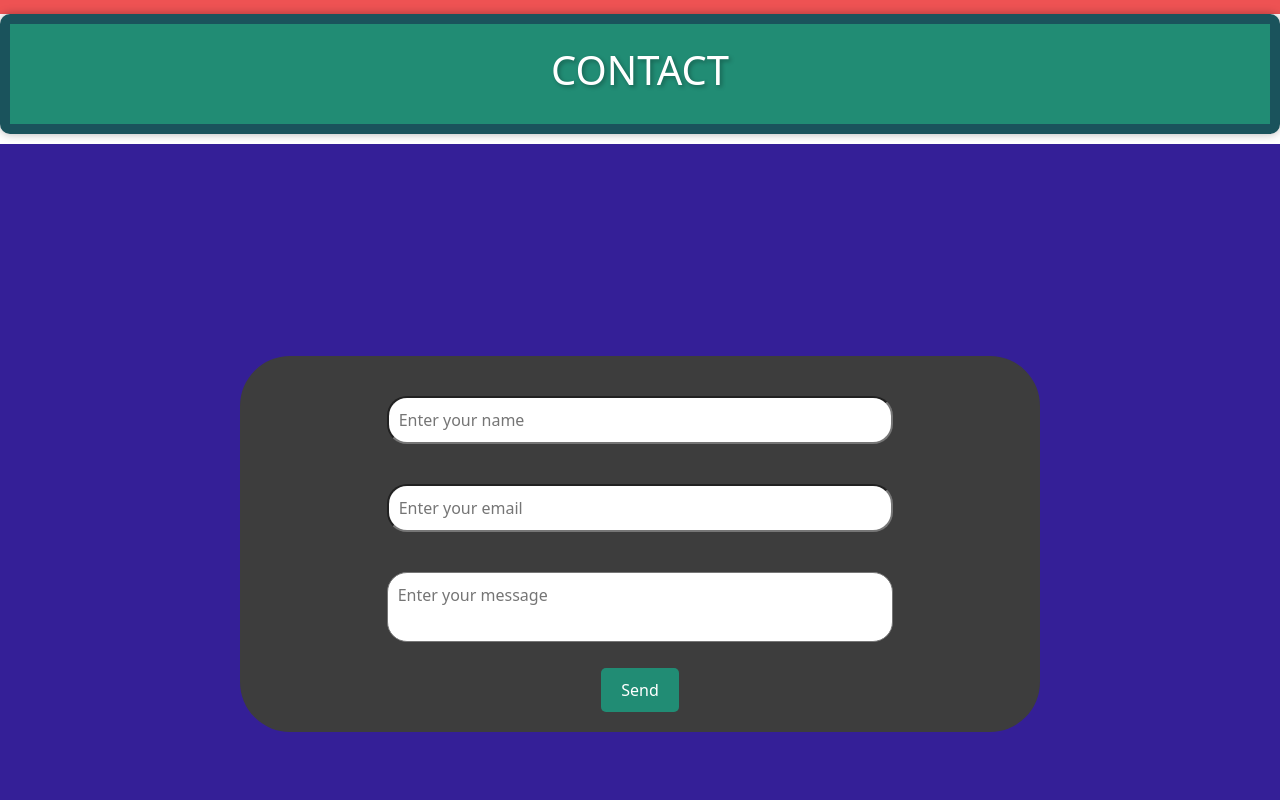
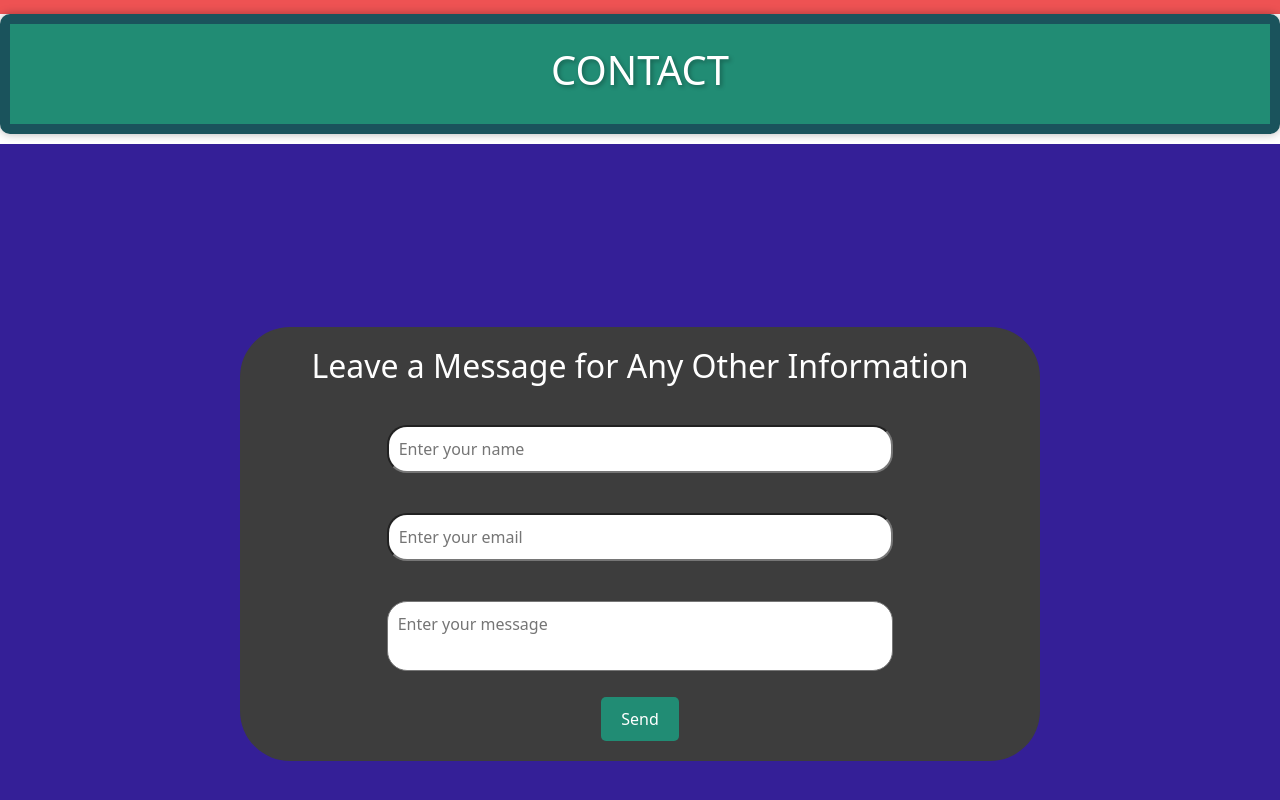
Before and after one commit to maheshritgithub/portfolio, a React (Create React App) app: page / in a window 1280 px wide. Shown: the part 4541-5341 px from the top of the page. Built offline with nearby package versions, Linux system fonts and the light colour scheme.

Commit message:
Your commit message

```diff
--- a/src/components/Contact.jsx
+++ b/src/components/Contact.jsx
@@ -65,6 +65,7 @@ function Contact() {
 
       <div style={{ backgroundColor: "#341f97", height: "800px", display: "flex", alignItems: "center", alignContent: "center" }}>
         <div style={containerStyle}>
+          <h2 style={{ color: "white", marginBottom: "20px" }}>Leave a Message for Any Other Information</h2>
           <form ref={form} onSubmit={sendEmail}>
             <input
               className="col-8"
```
